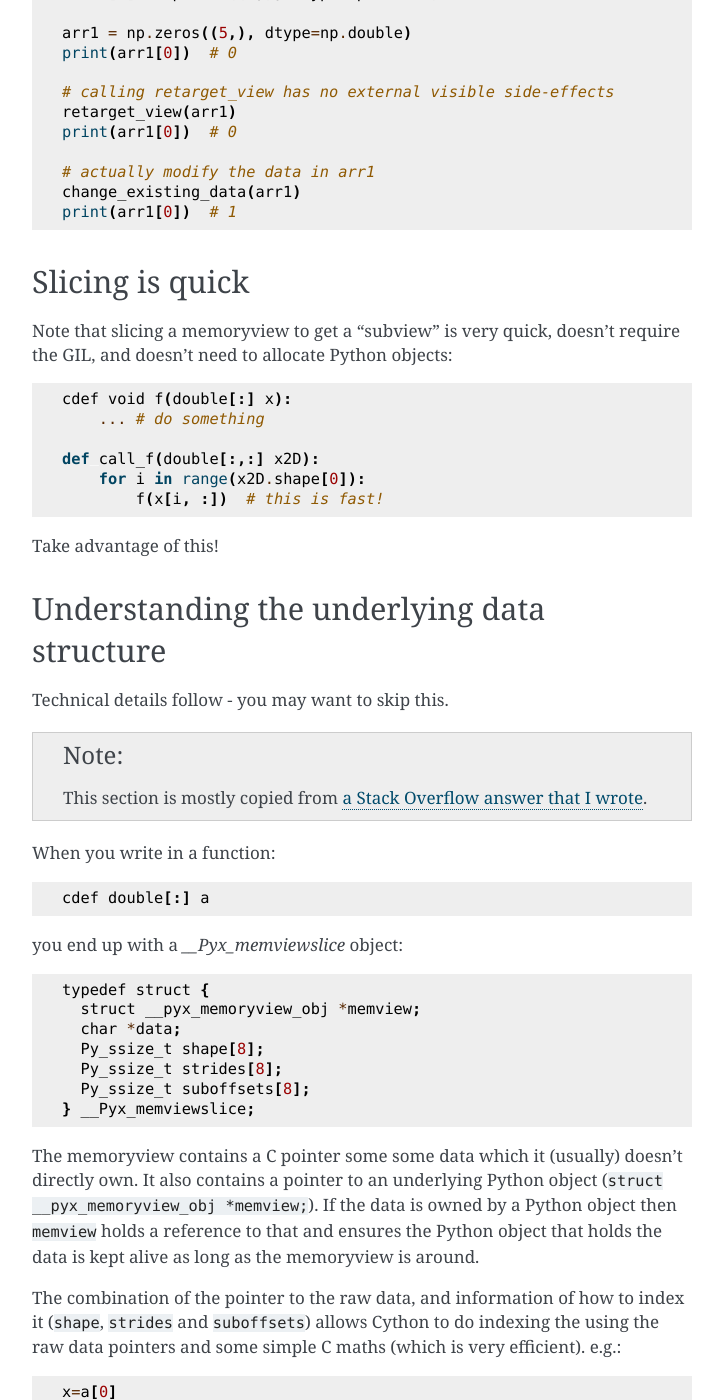
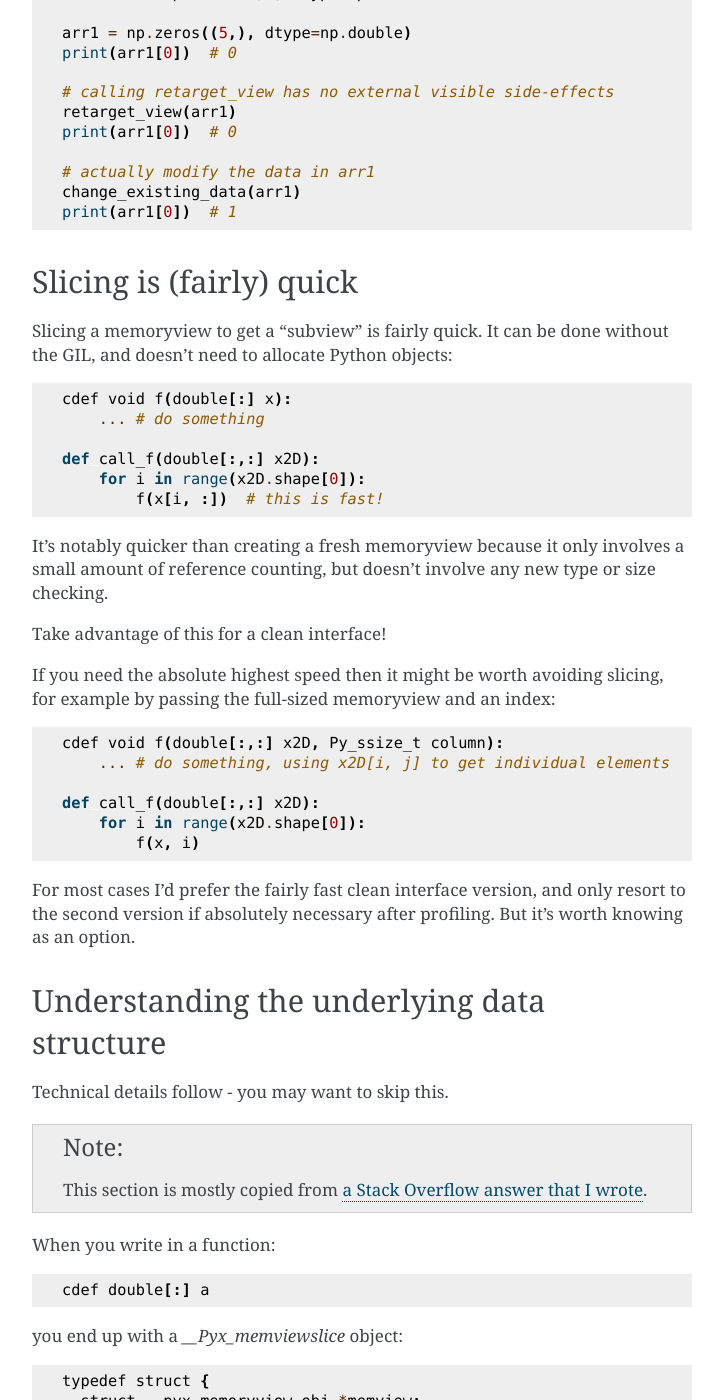
Before and after one commit to da-woods/cython-guidelines, a Sphinx documentation site: the page built from docs/source/articles/memoryviews_are_views_not_arrays.rst, in a window 1280 px wide and 1400 px high, scrolled down 2229 px. Shown: the whole window, without its empty margins (388-1111 px from the left). Built offline with Sphinx 7.4.7, drawn with Linux system fonts in a browser that asks for light colours; some of the changed text lies outside the part shown.

Commit message:
Caveat comments about slicing a little

```diff
--- a/docs/source/articles/memoryviews_are_views_not_arrays.rst
+++ b/docs/source/articles/memoryviews_are_views_not_arrays.rst
@@ -112,11 +112,11 @@ As a full example::
     change_existing_data(arr1)
     print(arr1[0])  # 1
 
-Slicing is quick
-----------------
+Slicing is (fairly) quick
+-------------------------
 
-Note that slicing a memoryview to get a "subview" is very quick, doesn't
-require the GIL, and doesn't need to allocate Python objects::
+Slicing a memoryview to get a "subview" is fairly quick. It can be done
+without the GIL, and doesn't need to allocate Python objects::
 
     cdef void f(double[:] x):
         ... # do something
@@ -125,7 +125,25 @@ require the GIL, and doesn't need to allocate Python objects::
         for i in range(x2D.shape[0]):
             f(x[i, :])  # this is fast!
 
-Take advantage of this!
+It's notably quicker than creating a fresh memoryview because it only
+involves a small amount of reference counting, but doesn't involve any
+new type or size checking.
+
+Take advantage of this for a clean interface!
+
+If you need the absolute highest speed then it might be worth avoiding
+slicing, for example by passing the full-sized memoryview and an index::
+
+    cdef void f(double[:,:] x2D, Py_ssize_t column):
+        ... # do something, using x2D[i, j] to get individual elements
+
+    def call_f(double[:,:] x2D):
+        for i in range(x2D.shape[0]):
+            f(x, i)
+
+For most cases I'd prefer the fairly fast clean interface version, and
+only resort to the second version if absolutely necessary after profiling.
+But it's worth knowing as an option.
 
 Understanding the underlying data structure
 -------------------------------------------
```
